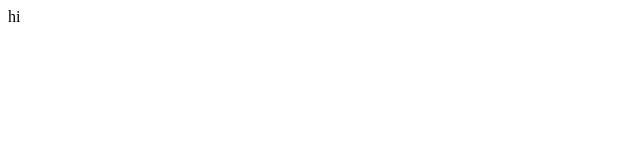
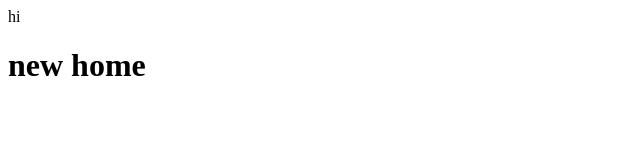
Before and after one commit to Nandishsonu/githubm2, a plain HTML site: page index.html in a window 1280 px wide. Shown: the whole page, without its empty margins (0-640 px from the left). Drawn offline with Linux system fonts and the light colour scheme.

Commit message:
Modify  index.html

```diff
--- a/index.html
+++ b/index.html
@@ -1,3 +1,5 @@
 <div>
     hi
 </div>
+
+<h1>new home</h1>
```
